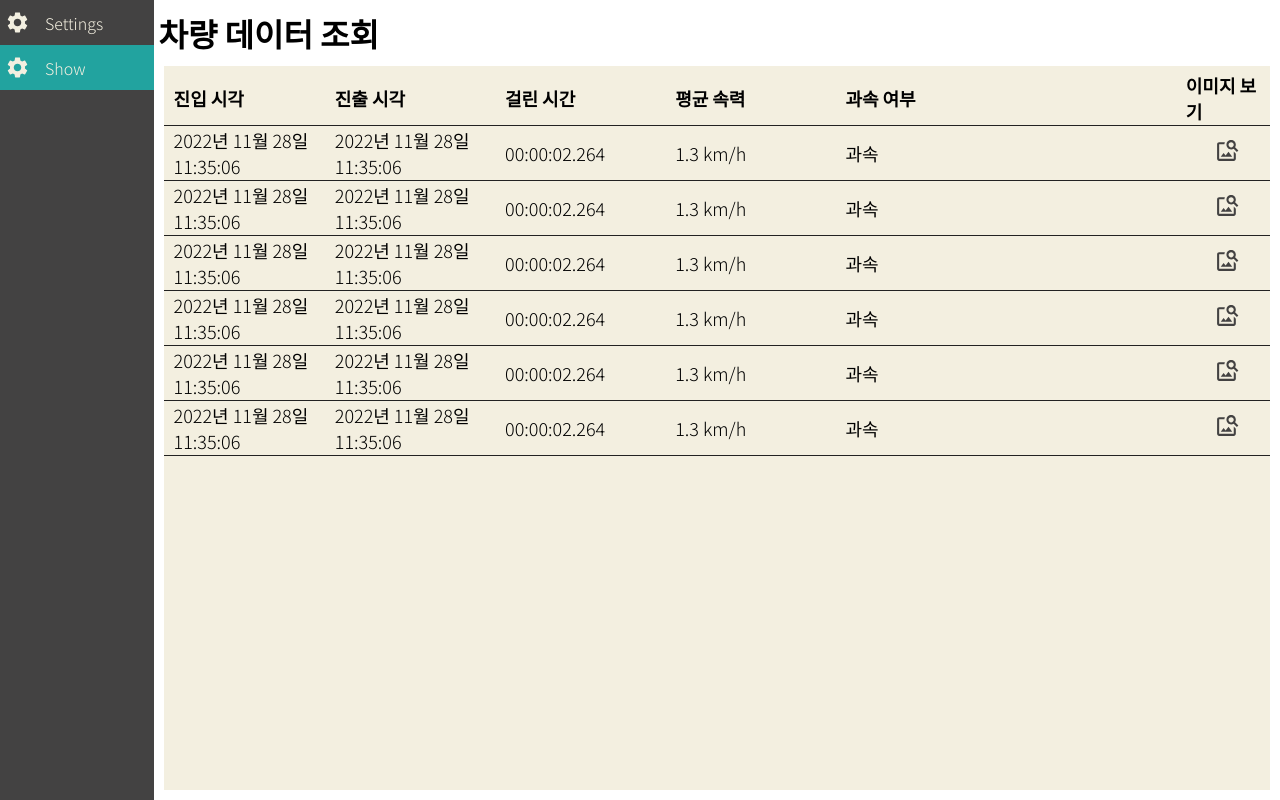
After one commit to JioBani/SonicSpeedWatcher, a Flask app: template templates/view_data.html in a window 1280 px wide. The commit adds this page. Run offline with Flask 2, Linux system fonts and the light colour scheme; the template is opened without the code that fills it, so the values that code supplies are empty.

Commit message:
no message

```diff
--- /dev/null
+++ b/app.py
@@ -0,0 +1,9 @@
+from flask import Flask, render_template, request
+app = Flask(__name__)
+
+@app.route('/')
+def index():
+        return render_template('13-3chart.html')
+
+if __name__ == "__main__":
+        app.run(host='0.0.0.0', port=8080)
--- a/templates/setting.html
+++ b/templates/setting.html
@@ -21,7 +21,7 @@
              <!--menu item-->
         </div>
         <div class="content">
-            <div class = "title"">
+            <div class = "title">
                 설정
             </div>
             <div class="card">
--- a/templates/style/style.css
+++ b/templates/style/style.css
@@ -1,7 +1,9 @@
+
 body {
     margin: 0;
     width: 100vw;
     height: 100vh;
+    font-family: 'Noto Sans KR', sans-serif;
 }
 
 .sidebar{
@@ -57,4 +59,53 @@ body {
     font-size: 32px;
     font-weight: 700;
     margin-left: 5px;
+    margin-top: 10px;
 }
+
+.show_table{
+    margin-top: 5px;
+    font-size: 18px;
+    width: 100%;
+    border-collapse : collapse;
+    border-spacing : 0;
+}
+
+.show_table th{
+    text-align: left;
+    width: 10%;
+    border-bottom: 1px solid #222222;
+    height: 35px;
+}
+
+.show_table td{
+    border-bottom: 1px solid #222222;
+    height: 35px;
+}
+
+.enter_time{
+    padding-left: 10px;
+}
+
+.exit_time{
+
+}
+
+.passing_time{
+
+}
+
+.velocity{
+
+}
+
+.speeding{
+    width: 50px;
+}
+
+.show_table .show_image{
+    width: 5%;
+}
+
+.show_table .blank{
+    table-layout: fixed;
+}
--- /dev/null
+++ b/templates/view_data.html
@@ -0,0 +1,117 @@
+<!DOCTYPE html>
+<html>
+
+<head>
+  <link rel="stylesheet" href="./style/style.css">
+  <link rel="preconnect" href="https://fonts.googleapis.com">
+  <link rel="preconnect" href="https://fonts.gstatic.com" crossorigin>
+  <link href="https://fonts.googleapis.com/css2?family=Noto+Sans+KR:wght@300&display=swap" rel="stylesheet">
+
+</head>
+
+<body>
+  <div class="sidebar">
+    <div class="menu">
+      <img class="icon" src="icon_setting.svg" width="25px" height="25px">
+      <span class="title">
+        Settings
+      </span>
+    </div>
+    <div class="select_menu">
+      <img class="icon" src="icon_setting.svg" width="25px" height="25px">
+      <span class="title">
+        Show
+      </span>
+    </div>
+    <!--profile image & text-->
+    <!--menu item-->
+  </div>
+  <div class="content">
+    <div class="title">
+      차량 데이터 조회
+    </div>
+    <div class="card">
+      <table class="show_table">
+        <thead>
+          <th class="enter_time">진입 시각</th>
+          <th class="exit_time">진출 시각</th>
+          <th class="passing_time">걸린 시간</th>
+          <th class="velocity">평균 속력</th>
+          <th class="speeding">과속 여부</th>
+          <th class="blank"></th>
+          <th class="show_image">이미지 보기</th>
+        </thead>
+        <tbody>
+          <tr>
+            <td class="enter_time">2022년 11월 28일 11:35:06</td>
+            <td>2022년 11월 28일 11:35:06</td>
+            <td>00:00:02.264</td>
+            <td>1.3 km/h</td>
+            <td>과속</td>
+            <td></td>
+            <td style="text-align: center;">
+              <img class = "icon" src="icon_image.svg".svg" width="25px" height="25px">
+            </td>
+          </tr>
+          <tr>
+            <td class="enter_time">2022년 11월 28일 11:35:06</td>
+            <td>2022년 11월 28일 11:35:06</td>
+            <td>00:00:02.264</td>
+            <td>1.3 km/h</td>
+            <td>과속</td>
+            <td></td>
+            <td style="text-align: center;">
+              <img class = "icon" src="icon_image.svg".svg" width="25px" height="25px">
+            </td>
+          </tr>
+          <tr>
+            <td class="enter_time">2022년 11월 28일 11:35:06</td>
+            <td>2022년 11월 28일 11:35:06</td>
+            <td>00:00:02.264</td>
+            <td>1.3 km/h</td>
+            <td>과속</td>
+            <td></td>
+            <td style="text-align: center;">
+              <img class = "icon" src="icon_image.svg".svg" width="25px" height="25px">
+            </td>
+          </tr>
+          <tr>
+            <td class="enter_time">2022년 11월 28일 11:35:06</td>
+            <td>2022년 11월 28일 11:35:06</td>
+            <td>00:00:02.264</td>
+            <td>1.3 km/h</td>
+            <td>과속</td>
+            <td></td>
+            <td style="text-align: center;">
+              <img class = "icon" src="icon_image.svg".svg" width="25px" height="25px">
+            </td>
+          </tr>
+          <tr>
+            <td class="enter_time">2022년 11월 28일 11:35:06</td>
+            <td>2022년 11월 28일 11:35:06</td>
+            <td>00:00:02.264</td>
+            <td>1.3 km/h</td>
+            <td>과속</td>
+            <td></td>
+            <td style="text-align: center;">
+              <img class = "icon" src="icon_image.svg".svg" width="25px" height="25px">
+            </td>
+          </tr>
+          <tr>
+            <td class="enter_time">2022년 11월 28일 11:35:06</td>
+            <td>2022년 11월 28일 11:35:06</td>
+            <td>00:00:02.264</td>
+            <td>1.3 km/h</td>
+            <td>과속</td>
+            <td></td>
+            <td style="text-align: center;">
+              <img class = "icon" src="icon_image.svg".svg" width="25px" height="25px">
+            </td>
+          </tr>
+        </tbody>
+      </table>
+    </div>
+  </div>
+</body>
+
+</html>
```
Also changed, not shown: templates/style/view_with_image.css (added, +117 -0 lines), templates/view_with_image.html (added, +62 -0 lines), templates/cat.png (added), templates/icon_image.svg (added).
